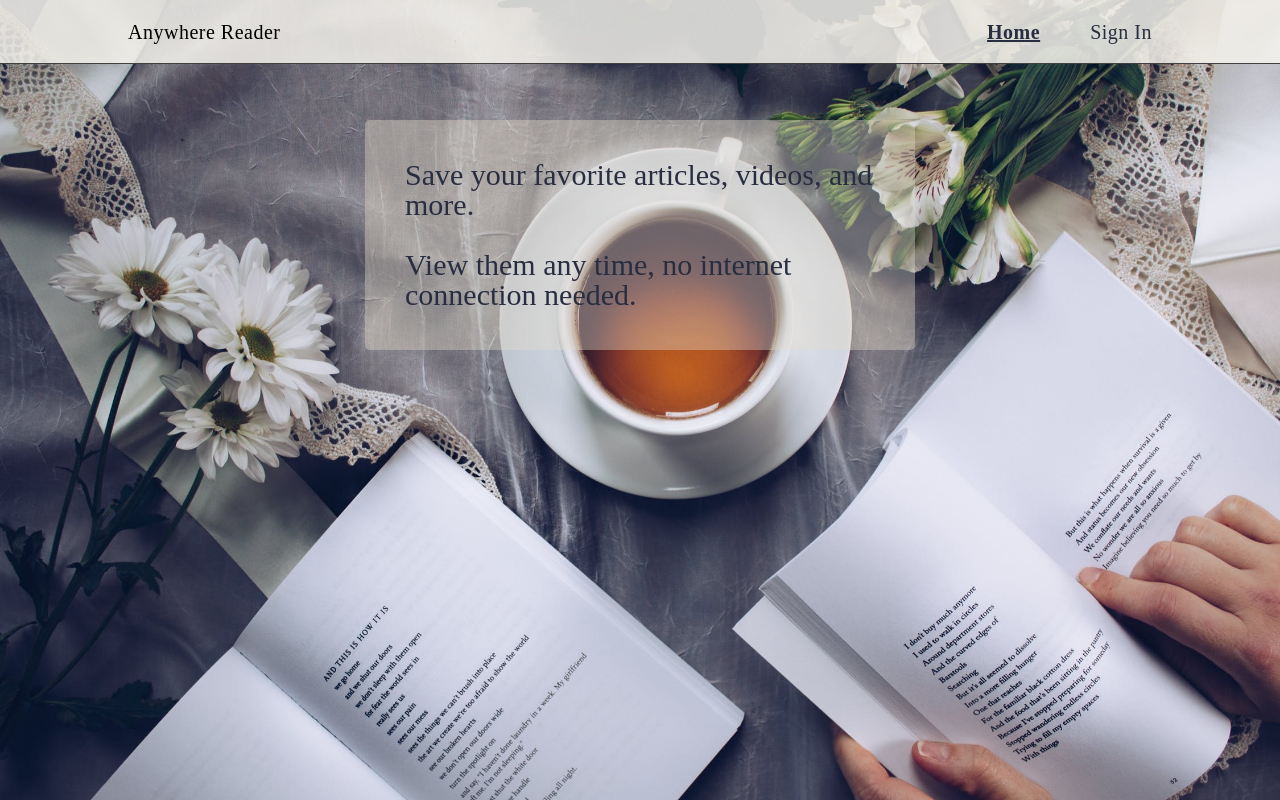
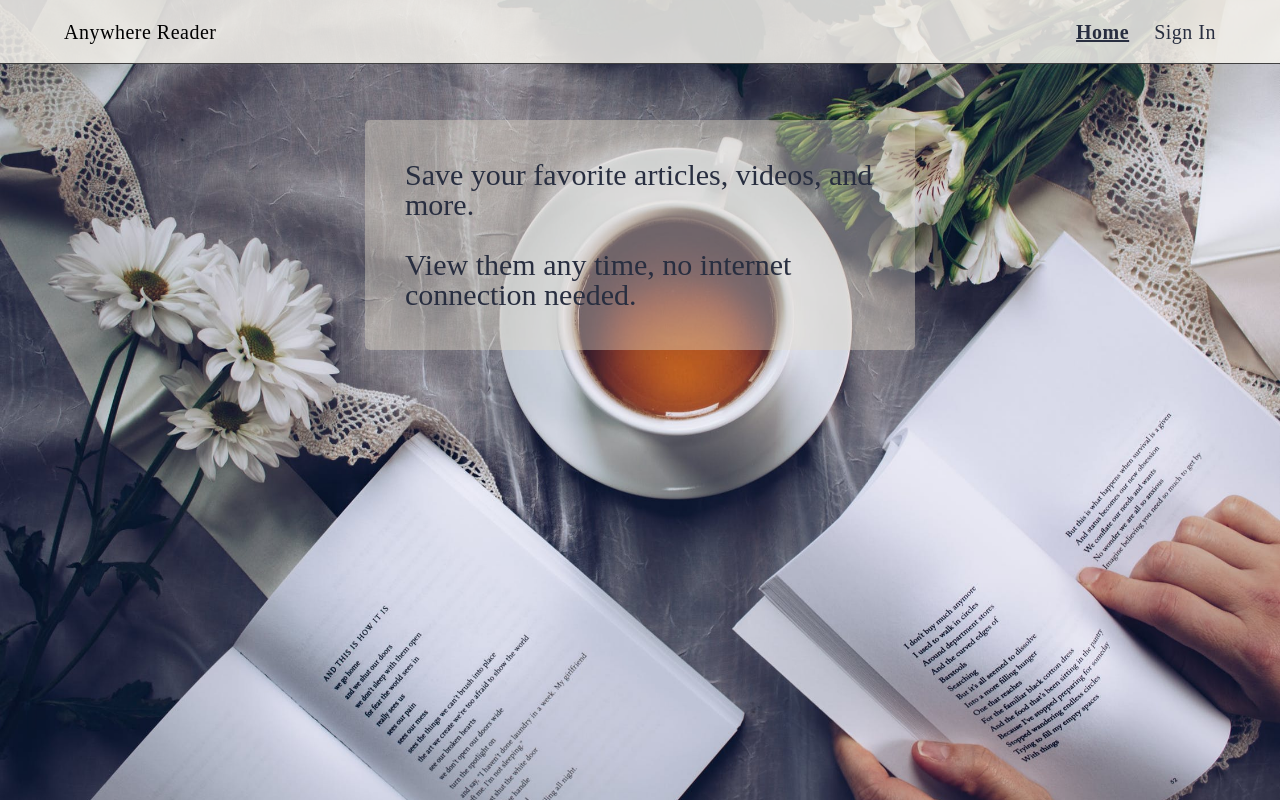
Before and after one commit to BloomTech-Labs/Labs8-OfflineReader, a React (Create React App) app in the folder frontend/: page / in a window 1280 px wide. Built offline with nearby package versions, Linux system fonts and the light colour scheme; what react-stripe-elements would draw is missing.

Commit message:
Changes to Nav bar

```diff
--- a/frontend/src/components/Navi/Navi.js
+++ b/frontend/src/components/Navi/Navi.js
@@ -22,7 +22,7 @@ const NaviDiv = styled.div`
 `;
 
 const NaviSubDiv = styled.div`
-	width: 80%;
+	width: 90%;
 	display: flex;
 	justify-content: space-between;
 	letter-spacing: 0.5px;
@@ -84,7 +84,7 @@ const HamburgerMenu = styled.div`
 
 const LinkDiv = styled.div`
 	a {
-		margin-left: 50px;
+		margin-left: 25px;
 	}
 `;
 
--- a/frontend/src/components/TestScraperForm/PageList.js
+++ b/frontend/src/components/TestScraperForm/PageList.js
@@ -10,7 +10,7 @@ const PageListDiv = styled.div`
 	// justify-content: space-between;
 	width: 100%;
 	flex-wrap: wrap;
-	margin-top: 2rem;
+	margin-top: 4rem;
 `;
 
 class PageList extends Component {
--- a/frontend/src/components/TestScraperForm/TestScraperForm.js
+++ b/frontend/src/components/TestScraperForm/TestScraperForm.js
@@ -3,9 +3,10 @@ import styled from 'styled-components';
 import PropTypes from 'prop-types';
 
 const Container = styled.div`
-	margin-top: 6rem;
+	margin-top: 0.3rem;
 	text-align: center;
 	font-family: 'Roboto', sans-serif;
+	z-index: 100;
 `;
 
 const Input = styled.input`
```
